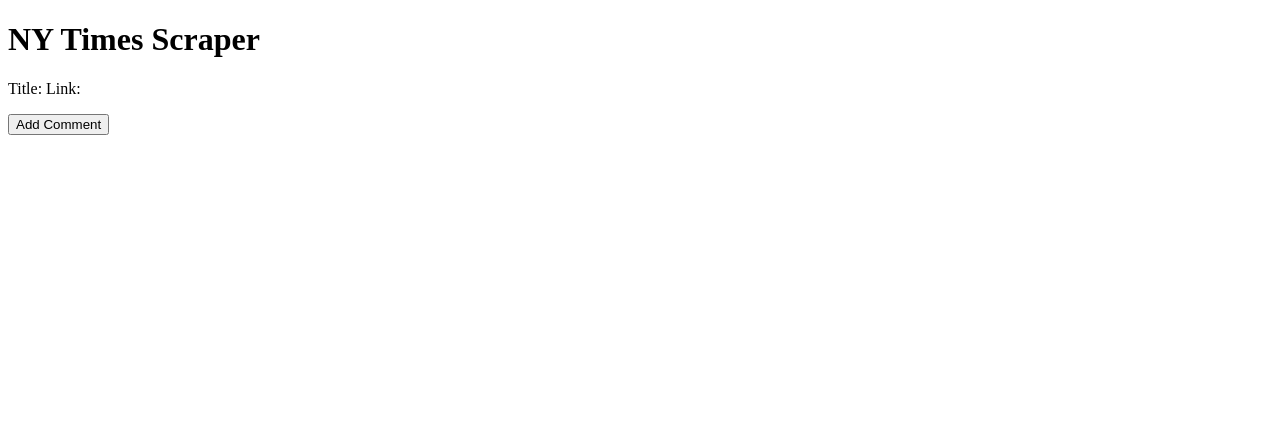
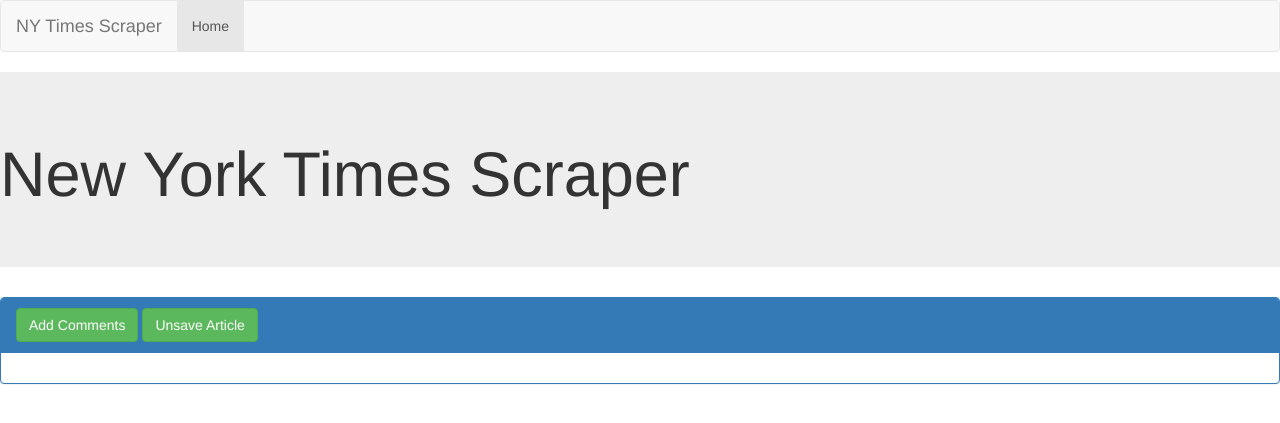
Before and after one commit to ppreyer/nytimes-scraper, a Node server app: page /saved in a window 1280 px wide. Shown: the top 423 px of the page. Run offline with Node 20, Linux system fonts and the light colour scheme; tables that the repository leaves empty hold one stand-in row (values such as "Sample post"); some libraries are stand-ins or nearby versions.

Commit message:
add-note and unsave article features added

```diff
--- a/models/Comment.js
+++ b/models/Comment.js
@@ -4,7 +4,11 @@ var Schema = mongoose.Schema;
 
 var CommentSchema = new Schema({
   title: String,
-  body: String
+  body: String,
+  created: {
+        type: Date,
+        default: Date.now
+    },
 });
 
 var Comment = mongoose.model("Comment", CommentSchema);
--- a/public/app.js
+++ b/public/app.js
@@ -21,8 +21,36 @@
 //   }
 // });
 
+// get route to trigger scrape route on server
+$("#scrape").on("click", function() {
+  $.ajax({
+    method: "GET",
+    url: "/scrape"
+  });
+});
+
+// get route to trigger saved articles route on server
+// $("#savedarticles").on("click", function() {
+//   $.ajax({
+//     method: "GET",
+//     url: "/saved"
+//   });
+// });
+
+// post unsaved article from client to server
+$(document).on("click", ".unsave", function(e) {
+  e.preventDefault();
+  var articleId = $(this).attr("id");
+  console.log("ID", articleId);
+  $.ajax({
+    method: "POST",
+    url: "/unsaved/" + articleId
+  });
+});
+
 // post saved article from client to server
-$(".saved").one("click", function() {
+$(document).on("click", ".saved", function(e) {
+  e.preventDefault();
   var articleId = $(this).attr("id");
   console.log("ID", articleId);
   $.ajax({
@@ -32,7 +60,7 @@ $(".saved").one("click", function() {
 });
 
 // get request to retrieve info about clicked article from server
-$(".comment").one("click", function() {
+$(".comment").on("click", function() {
   $("#notes").empty();
   var articleId = $(this).attr("id");
   console.log("ID", articleId);
@@ -41,13 +69,65 @@ $(".comment").one("click", function() {
     url: "/articles/" + articleId
   })
     .then(function(data) {
-            // The title of the article
-      $("#notes").append("<h2>" + data.title + "</h2>");
-      // An input to enter a new title
-      $("#notes").append("<input id='titleinput' name='title' >");
-      // A textarea to add a new note body
-      $("#notes").append("<textarea id='bodyinput' name='body'></textarea>");
-      // A button to submit a new note, with the id of the article saved to it
-      $("#notes").append("<button data-id='" + data._id + "' id='savenote'>Save Note</button>");
+      console.log("I get here.", data);
+      $(".modal-title").append(`<h2 id="${data._id}"> Article ID: ${data._id} </h2>`);
+      $('.addnote').attr('id', `${data._id}`);
     });
 });
+
+
+// post request to submit comment data for specific article
+$(".addnote").on("click", function() {
+  console.log("button click");
+  var articleId = $(".panel-title").attr("id");
+  // console.log("Article ID", articleId);
+  $.ajax({
+    method: "POST",
+    url: "articles1/" + articleId,
+    data: {
+      body: $("#addnote").val()
+    }
+  })
+    .then(function(err, data) {
+      if (err) throw err;
+      console.log("server data", data);
+      $(".addnote").empty();
+    });
+   $("#titleinput").val("");
+   $("#bodyinput").val("");
+});
+
+$(".addnote").on("click", function() {
+  var articleId = $(this).attr("id");
+  console.log("ID", articleId)
+  $.ajax({
+    method: "GET",
+    url: "/articles/" + articleId
+  })
+    .then(function(data) {
+      console.log("data", data);
+      $("#notesection").append(`<p>${data.comments.body}</p>`)
+    })
+});
+
+// post request to delete comment data for specific article
+$("#notes").on("click", "#deletenote", function() {
+  console.log("button click");
+  var articleId = $("#deletenote").attr("data-id");
+  console.log("Article ID", articleId);
+  $.ajax({
+    method: "POST",
+    url: "articles2/" + articleId,
+    data: {
+      title: $("#titleinput").val(),
+      body: $("#bodyinput").val()
+    }
+  })
+    .then(function(err, data) {
+      if (err) throw err;
+      console.log("server data", data);
+      $("#notes").empty();
+    });
+   $("#titleinput").val("");
+   $("#bodyinput").val("");
+});
--- a/server.js
+++ b/server.js
@@ -41,7 +41,7 @@ mongoose.connect("mongodb://localhost/news-scraper", {
 app.get("/", function(req, res) {
   db.Article
     .find({}, function(err, data) {
-      res.render("index", {articles: data});
+      return res.render("index", {articles: data});
     })
 })
 
@@ -59,9 +59,8 @@ app.get("/scrape", function(req, res) {
       db.Article
         .create(result)
         .then(function(article) {
-          console.log(article);
-          res.send("Scrape Complete");
-          res.redirect("/");
+          // res.send("Scrape Complete");
+          return res.refresh();
         })
         .catch(function(err) {
           res.send(err);
@@ -88,8 +87,17 @@ app.post("/saved/:id", function(req, res) {
   db.Article
     .findByIdAndUpdate(req.params.id, {$set: {saved: true}}, function(err, data) {
       res.redirect("/");
-  })
-})
+  });
+});
+
+// post route to save clicked article to mongo and set saved status to false
+app.post("/unsaved/:id", function(req, res) {
+  db.Article
+    .findByIdAndUpdate(req.params.id, {$set: {saved: false}}, function(err, data) {
+      res.redirect("/saved");
+  });
+});
+
 
 // get route to find all the saved articles and send as json to client
 app.get("/saved", function(req, res) {
@@ -105,9 +113,41 @@ app.get("/saved", function(req, res) {
      });
 });
 
+// post route to find article to update it's comments array
+app.post("/articles1/:id", function(req, res) {
+  console.log("in articlesId", req.body);
+  db.Comment
+      .create(req.body)
+      .then(function(comment) {
+        console.log("new comment", comment);
+        return db.Article.findByIdAndUpdate({_id: req.params.id}, {comments: comment._id}, {new: true});
+      })
+      .then(function(article) {
+        console.log("updated article", article);
+        res.json(article);
+      })
+      .catch(function(err){
+        res.send(err);
+      });
+});
+
+// post route to find article to delete the selected comment
+// app.post("/articles2/:id", function(req, res) {
+//   console.log("in articlesId", req.body);
+//     db.Article.find({_id: req.params.id}).remove();
+//       })
+//       .then(function(article) {
+//         console.log("updated article", article);
+//         res.json(article);
+//       })
+//       .catch(function(err){
+//         res.send(err);
+//       });
+// });
+
+
 // get route to find article that was clicked to add comment
 app.get("/articles/:id", function(req, res) {
-  console.log("I got here");
   db.Article.findOne({
     _id: req.params.id
   })
@@ -120,6 +160,20 @@ app.get("/articles/:id", function(req, res) {
       });
 });
 
+// post route to find article that was clicked to add comment
+// app.post("/articles/:id", function(req, res) {
+//   db.Article.findOne({
+//     _id: req.params.id
+//   })
+//     .populate("comments").then(function(article) {
+//       console.log("Article", article);
+//       return res.json(article);
+//     })
+//       .catch(function(err) {
+//         res.send(err);
+//       });
+// });
+
 // Start the server
 app.listen(PORT, function() {
   console.log("App running on port " + PORT + "!");
--- a/views/layouts/main.handlebars
+++ b/views/layouts/main.handlebars
@@ -3,6 +3,7 @@
 <head>
   <meta charset="UTF-8">
     <title>NY Times Scraper</title>
+    <link rel="stylesheet" href="https://maxcdn.bootstrapcdn.com/bootstrap/3.3.7/css/bootstrap.min.css" integrity="sha384-BVYiiSIFeK1dGmJRAkycuHAHRg32OmUcww7on3RYdg4Va+PmSTsz/K68vbdEjh4u" crossorigin="anonymous">
     <script src="https://code.jquery.com/jquery.js"></script>
     <script src="app.js"></script>
   </head>
--- a/views/saved.handlebars
+++ b/views/saved.handlebars
@@ -3,18 +3,101 @@
   <head>
     <meta charset="UTF-8">
     <title>Scraping With Mongoose</title>
+    <link rel="stylesheet" href="https://maxcdn.bootstrapcdn.com/bootstrap/3.3.7/css/bootstrap.min.css" integrity="sha384-BVYiiSIFeK1dGmJRAkycuHAHRg32OmUcww7on3RYdg4Va+PmSTsz/K68vbdEjh4u" crossorigin="anonymous">
   </head>
   <body>
+    <nav class="navbar navbar-default">
+    <div class="container-fluid">
+      <!-- Brand and toggle get grouped for better mobile display -->
+      <div class="navbar-header">
+        <button type="button" class="navbar-toggle collapsed" data-toggle="collapse" data-target="#bs-example-navbar-collapse-1" aria-expanded="false">
+          <span class="sr-only">Toggle navigation</span>
+          <span class="icon-bar"></span>
+          <span class="icon-bar"></span>
+          <span class="icon-bar"></span>
+        </button>
+        <a class="navbar-brand" href="#">NY Times Scraper</a>
+      </div>
+
+      <!-- Collect the nav links, forms, and other content for toggling -->
+      <div class="collapse navbar-collapse" id="bs-example-navbar-collapse-1">
+        <ul class="nav navbar-nav">
+          <li class="active"><a href="http://localhost:3000/">Home<span class="sr-only">(current)</span></a></li>
+      </div><!-- /.navbar-collapse -->
+    </div><!-- /.container-fluid -->
+</nav>
+   <div class="jumbotron">
+     <div class="cointainer">
+        <h1>New York Times Scraper</h1>
+     </div>
+  </div>
     <div id="wrapper">
-      <h1>NY Times Scraper</h1>
       {{#each articles}}
-          <p id="{{this._id}}">Title: {{this.title}} Link: {{this.link}}</p>
-          <button type="submit" class="comment" id="{{this._id}}">Add Comment</button>
+          <div class="panel panel-primary">
+          <div class="panel-heading">
+              <h3 class="panel-title" id="{{this._id}}">{{this.title}}</h3>
+              <button type="submit" class="btn btn-success comment" data-toggle="modal" id="{{this._id}}" data-target="#myModal">Add Comments</button>
+              {{!-- <button class= "btn btn-success comment" type="submit" id="{{this._id}}">Add Comments</button> --}}
+              <button class= "btn btn-success unsave" type="submit" id="{{this._id}}">Unsave Article</button>
+          </div>
+          <div class="panel-body">
+              {{this.link}}
+          </div>
+          </div>
       {{/each}}
-      <div id="saved"></div>
-      <div id="notes"></div>
+
+      <!-- Trigger the modal with a button -->
+{{!-- <button type="button" class="btn btn-suucess comment" data-toggle="modal" data-target="#myModal">Open Modal</button>
+ --}}
+<!-- Modal -->
+<div id="myModal" class="modal fade" role="dialog">
+  <div class="modal-dialog">
+
+    <!-- Modal content-->
+    <div class="modal-content">
+      <div class="modal-header">
+        <button type="button" class="close" data-dismiss="modal">&times;</button>
+        <h4 class="modal-title"></h4>
+      </div>
+      <div class="modal-body">
+        <div class="form-group">
+            <label for="exampleTextarea">Enter Note</label>
+            <textarea class="form-control" id="addnote" rows="3"></textarea>
+        </div>
+        <div id="notesection">
+        </div>
+      </div>
+      <div class="modal-footer">
+        <button type="button" class="btn btn-default" data-dismiss="modal">Close</button>
+        <button class= "btn btn-success addnote" type="submit">Add Note</button>
+      </div>
     </div>
+
+  </div>
+</div>
+{{!--
+      //       // The title of the article
+      // $("#notes").append("<h2>" + data.title + "</h2>");
+      // // An input to enter a new title
+      // $("#notes").append("<input id='titleinput' name='title' >");
+      // // A textarea to add a new note body
+      // $("#notes").append("<textarea id='bodyinput' name='body'></textarea>");
+      // // A button to submit a new note, with the id of the article saved to it
+      // $("#notes").append("<button data-id='" + data._id + "' id='savenote'>Save Comment</button>");
+      //  // If there's a note in the article
+      // if (data.comments) {
+      //   // Place the title of the note in the title input
+      //   $("#notes").append(`<h2>${data.comments.title}</h2>`);
+      //   // Place the body of the note in the body textarea
+      //   $("#notes").append(`<h2>${data.comments.body}</h2>`);
+      //   $("#notes").append("<button data-id='" + data._id + "' id='deletenote'>Delete Comment</button>");
+      // }
+ --}}
+    </div>
+    <link rel="stylesheet" href="https://maxcdn.bootstrapcdn.com/bootstrap/3.3.7/css/bootstrap.min.css" integrity="sha384-BVYiiSIFeK1dGmJRAkycuHAHRg32OmUcww7on3RYdg4Va+PmSTsz/K68vbdEjh4u" crossorigin="anonymous">
     <script src="https://cdnjs.cloudflare.com/ajax/libs/jquery/3.2.1/jquery.min.js"></script>
     <script src="app.js"></script>
+    <script src="https://ajax.googleapis.com/ajax/libs/jquery/3.2.1/jquery.min.js"></script>
+  <script src="https://maxcdn.bootstrapcdn.com/bootstrap/3.3.7/js/bootstrap.min.js"></script>
   </body>
 </html>
```
Also changed, not shown: models/Article.js (+5 -2 lines), package.json (+7 -1 lines), views/index.handlebars (+40 -7 lines).
